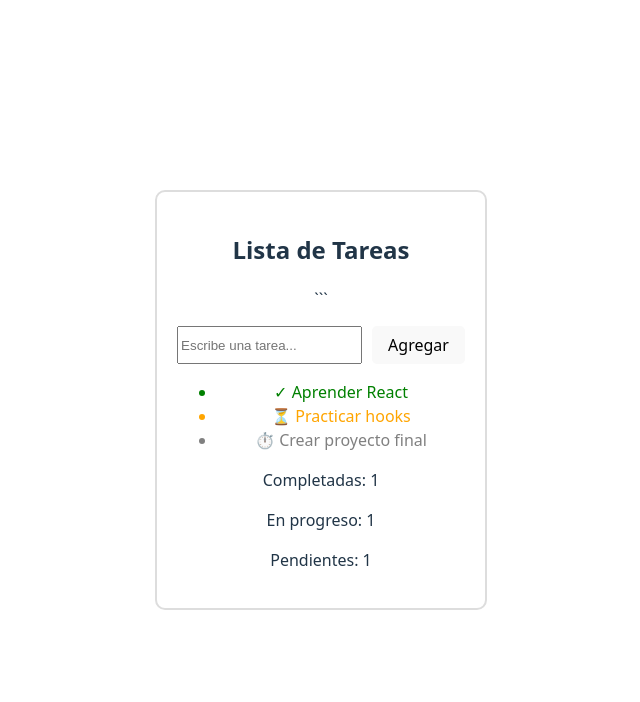
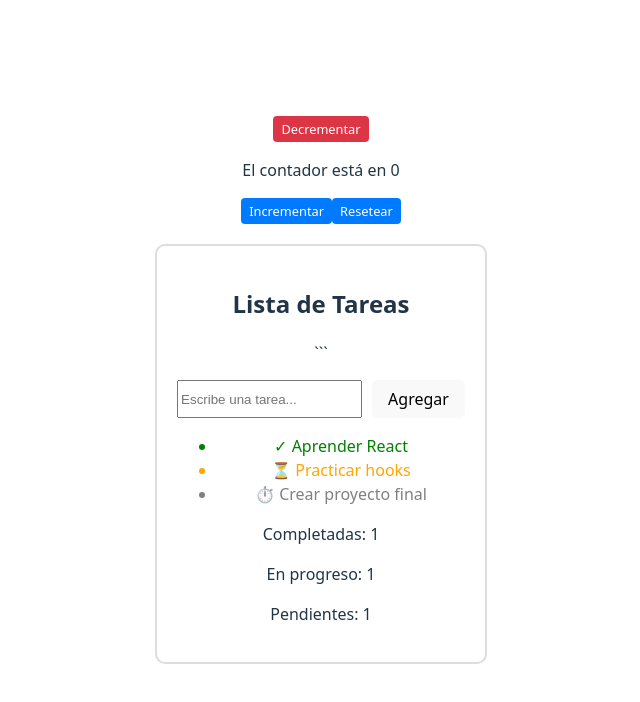
Before and after one commit to mrmetapod2/clase10_fullstack_react, a React (Vite) app: page / in a window 1280 px wide. Shown: the top 702 px of the page, without its empty margins (319-959 px from the left). Built offline with nearby package versions, Linux system fonts and the light colour scheme.

Commit message:
boton reset para Counter

```diff
--- a/src/App.jsx
+++ b/src/App.jsx
@@ -9,7 +9,7 @@ function App() {
   return (
     <>
 
-
+      <Counter/>
       <ListaTareas />
 
     </>
--- a/src/components/Counter.jsx
+++ b/src/components/Counter.jsx
@@ -9,13 +9,18 @@ export default function Counter() {
         btnText="Decrementar"
         variant="danger"
         size="small"
-      disabled={false}/>
+        disabled={false} />
       <p>El contador está en {count}</p>
       <CustomButton onClick={() => count < 10 ? setCount((count) => count + 1) : alert("No se puede incrementar más")}
         btnText="Incrementar"
         variant="primary"
         size="small"
-      disabled={false}/>
+        disabled={false} />
+      <CustomButton onClick={() => setCount(0)}
+        btnText="Resetear"
+        variant="primary"
+        size="small"
+      />
     </div>
   );
 }
```
Lines whose indentation alone changed are shown as unchanged.
